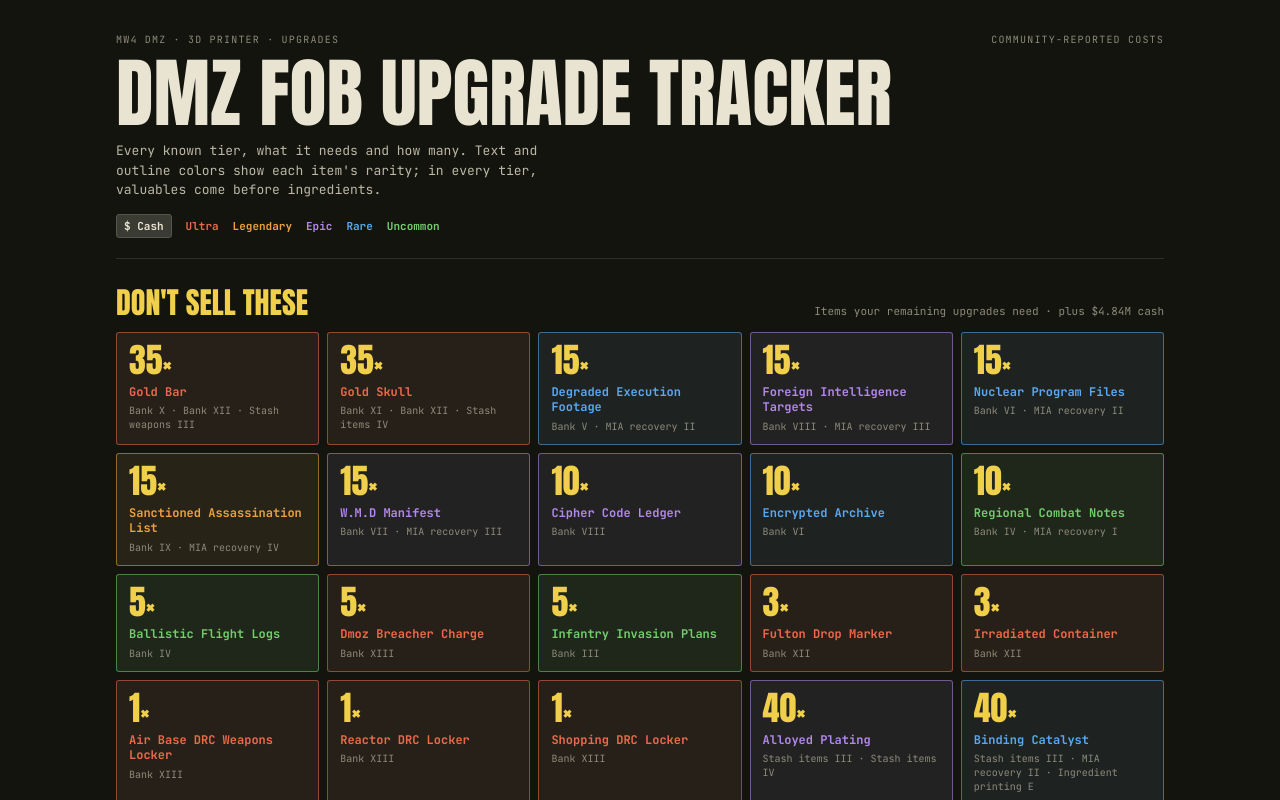
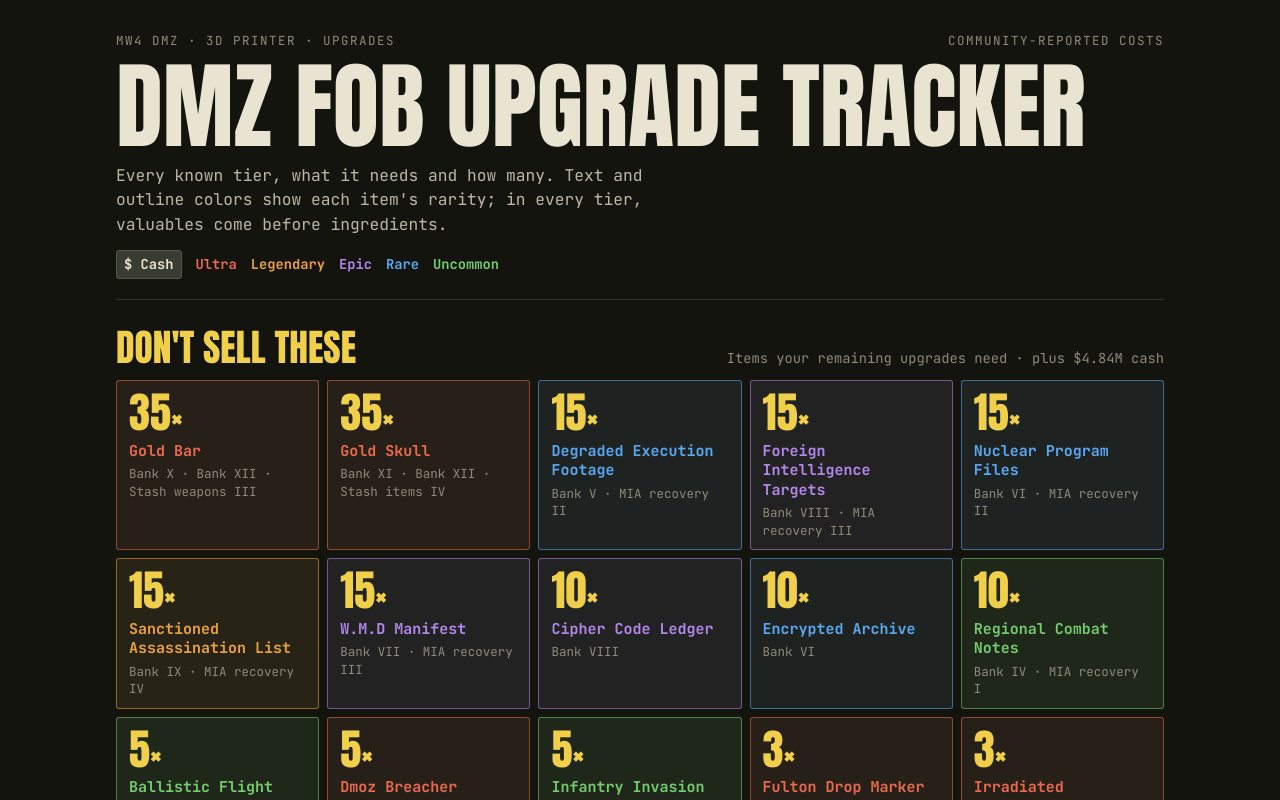
Before and after one commit to bjankord/dmz-fob-upgrade-tracker, a Vue app: page / in a window 1280 px wide. Shown: the top 800 px of the page. Built offline with nearby package versions, Linux system fonts and the light colour scheme.

Commit message:
Increase font-size across the board and switch to using rem units for font-sizes

```diff
--- a/src/App.vue
+++ b/src/App.vue
@@ -106,7 +106,7 @@ const columns = [1, 2].map((col) => UPGRADE_TRACKS.filter((track) => track.colum
   margin-top: 32px;
   padding-top: 16px;
   border-top: 1px solid var(--line);
-  font-size: 10px;
+  font-size: 0.625rem;
   line-height: 1.6;
   color: var(--text-faint);
 }
--- a/src/components/AppHeader.vue
+++ b/src/components/AppHeader.vue
@@ -34,7 +34,7 @@ import { RARITIES, RARITY_LABELS } from "../data/items.ts";
   justify-content: space-between;
   gap: 4px 16px;
   margin-bottom: 10px;
-  font-size: 10px;
+  font-size: 0.625rem;
   letter-spacing: 0.12em;
   text-transform: uppercase;
   color: var(--text-dim);
@@ -42,7 +42,7 @@ import { RARITIES, RARITY_LABELS } from "../data/items.ts";
 
 .header__title {
   font-family: var(--font-display);
-  font-size: clamp(44px, 13vw, 76px);
+  font-size: clamp(2.75rem, 13vw, 4.75rem);
   font-weight: 400;
   line-height: 0.95;
   text-transform: uppercase;
@@ -52,7 +52,7 @@ import { RARITIES, RARITY_LABELS } from "../data/items.ts";
 .header__intro {
   max-width: 60ch;
   margin-top: 12px;
-  font-size: 13px;
+  font-size: 0.8125rem;
   color: #bdb8a6;
 }
 
@@ -62,7 +62,7 @@ import { RARITIES, RARITY_LABELS } from "../data/items.ts";
   align-items: center;
   gap: 8px 14px;
   margin-top: 14px;
-  font-size: 11px;
+  font-size: 0.6875rem;
 }
 
 .legend__cash {
--- a/src/components/CostChip.vue
+++ b/src/components/CostChip.vue
@@ -24,7 +24,7 @@ const rarity = computed(() => (props.kind === "item" ? ITEMS[props.item].rarity
   padding: 3px 7px;
   border: 1px solid var(--line-strong);
   border-radius: var(--radius);
-  font-size: 11px;
+  font-size: 0.6875rem;
   line-height: 1.3;
   white-space: nowrap;
 }
--- a/src/components/FreeUnlocks.vue
+++ b/src/components/FreeUnlocks.vue
@@ -32,14 +32,14 @@ import { FREE_UNLOCKS } from "../data/freeUnlocks.ts";
 }
 
 .unlock__reward {
-  font-size: 12px;
+  font-size: 0.75rem;
   font-weight: 700;
   line-height: 1.35;
 }
 
 .unlock__levels {
   margin-top: 4px;
-  font-size: 10px;
+  font-size: 0.625rem;
   color: var(--text-dim);
 }
 </style>
--- a/src/components/ItemTotalCard.vue
+++ b/src/components/ItemTotalCard.vue
@@ -23,7 +23,7 @@ defineProps<{ entry: ItemTotal }>();
 .card__count {
   margin-bottom: 8px;
   font-family: var(--font-display);
-  font-size: 34px;
+  font-size: 2.125rem;
   line-height: 1;
   color: var(--accent);
 }
@@ -33,7 +33,7 @@ defineProps<{ entry: ItemTotal }>();
 }
 
 .card__name {
-  font-size: 12px;
+  font-size: 0.75rem;
   font-weight: 700;
   line-height: 1.3;
   color: var(--rarity);
@@ -41,7 +41,7 @@ defineProps<{ entry: ItemTotal }>();
 
 .card__used {
   margin-top: 4px;
-  font-size: 10px;
+  font-size: 0.625rem;
   line-height: 1.4;
   color: var(--text-dim);
 }
--- a/src/components/SectionHeading.vue
+++ b/src/components/SectionHeading.vue
@@ -29,7 +29,7 @@ withDefaults(
 
 .heading__title {
   font-family: var(--font-display);
-  font-size: 30px;
+  font-size: 1.875rem;
   font-weight: 400;
   line-height: 1.05;
   text-transform: uppercase;
@@ -43,7 +43,7 @@ withDefaults(
 }
 
 .heading__note {
-  font-size: 11px;
+  font-size: 0.6875rem;
   color: var(--text-dim);
 }
 </style>
--- a/src/components/TierMenu.vue
+++ b/src/components/TierMenu.vue
@@ -147,7 +147,7 @@ onBeforeUnmount(() => {
   background: transparent;
   color: var(--text);
   font: inherit;
-  font-size: 12px;
+  font-size: 0.75rem;
   text-align: left;
   cursor: pointer;
 }
@@ -164,7 +164,7 @@ onBeforeUnmount(() => {
   border: 1px solid var(--line-strong);
   border-radius: 2px;
   color: var(--accent);
-  font-size: 11px;
+  font-size: 0.6875rem;
   line-height: 1;
 }
 </style>
--- a/src/components/UpgradePanel.vue
+++ b/src/components/UpgradePanel.vue
@@ -35,7 +35,7 @@ defineProps<{ track: UpgradeTrack }>();
 
 .panel__title {
   font-family: var(--font-display);
-  font-size: 22px;
+  font-size: 1.375rem;
   font-weight: 400;
   line-height: 1;
   letter-spacing: 0.01em;
@@ -44,7 +44,7 @@ defineProps<{ track: UpgradeTrack }>();
 
 .panel__meta {
   flex-shrink: 0;
-  font-size: 10px;
+  font-size: 0.625rem;
   letter-spacing: 0.08em;
   text-transform: uppercase;
   color: var(--text-dim);
--- a/src/components/UpgradeTierRow.vue
+++ b/src/components/UpgradeTierRow.vue
@@ -77,7 +77,7 @@ const menuOpen = ref(false);
 }
 
 .tier__title {
-  font-size: 13px;
+  font-size: 0.8125rem;
   font-weight: 700;
   color: var(--text);
 }
--- a/src/styles/main.css
+++ b/src/styles/main.css
@@ -28,7 +28,7 @@
   color-scheme: dark;
   background: var(--bg);
   color: var(--text);
-  font: 13px/1.5 var(--font-mono);
+  font: 1.25rem/1.5 var(--font-mono);
   -webkit-font-smoothing: antialiased;
   -webkit-text-size-adjust: 100%;
   text-size-adjust: 100%;
```
